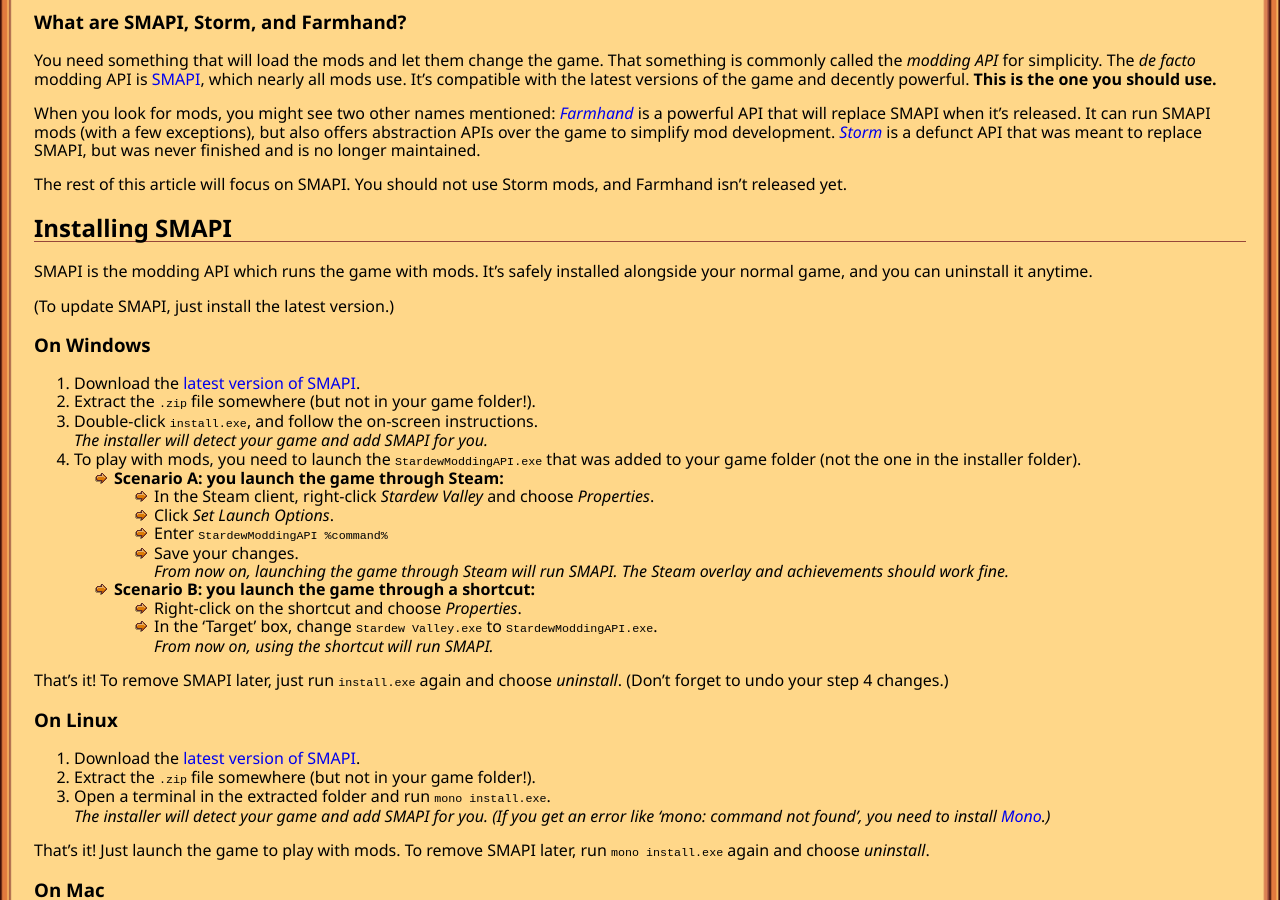
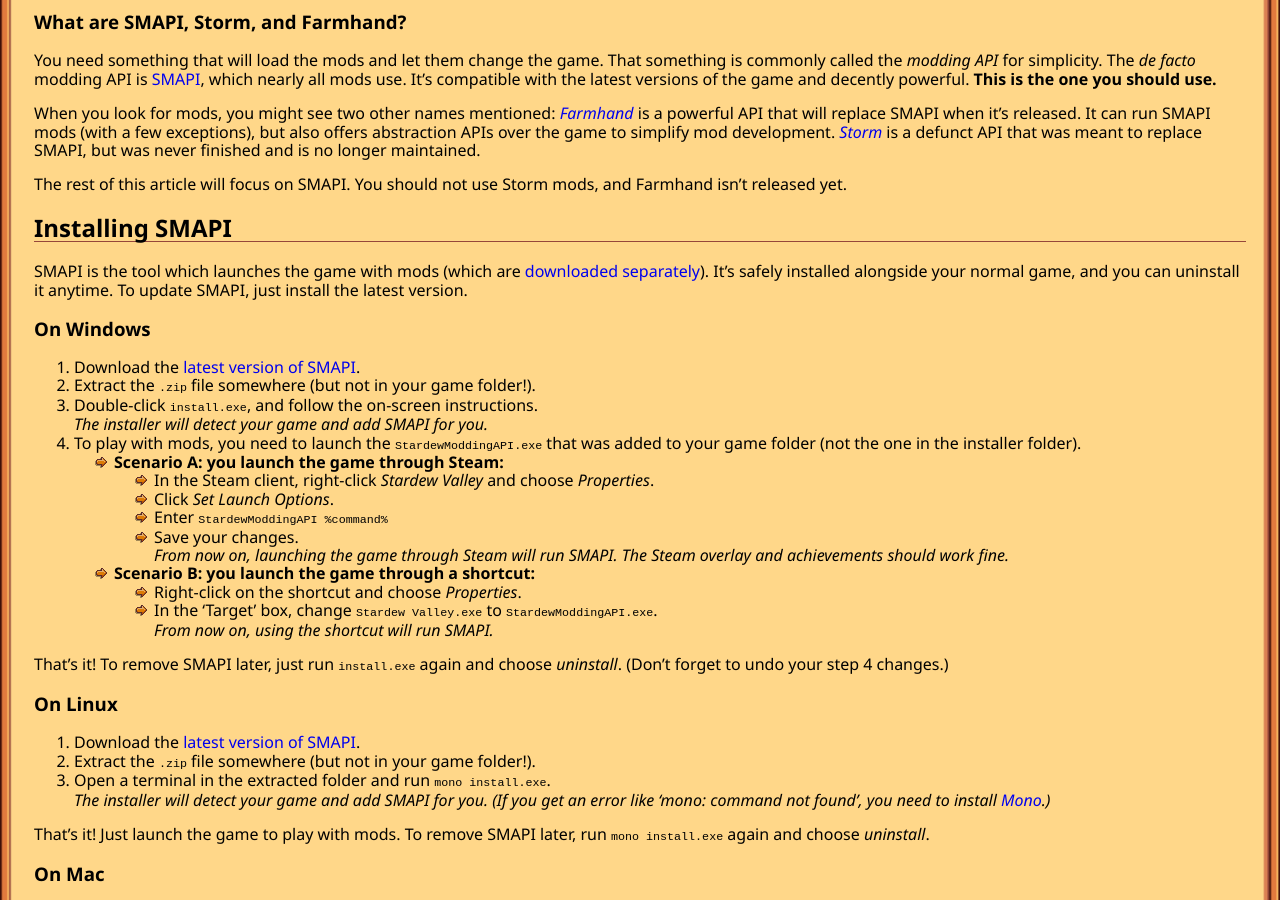
Before and after one commit to Pathoschild/canimod.github.io, a Jekyll site: the page built from guides/using-mods.md, in a window 1280 px wide and 900 px high, scrolled down 953 px. Built offline with Jekyll 4.4.1, drawn with Linux system fonts in a browser that asks for light colours; nearby versions of some CDN libraries.

Commit message:
tweak 'installing SMAPI' intro wording

```diff
--- a/guides/using-mods.md
+++ b/guides/using-mods.md
@@ -44,10 +44,9 @@
 released yet.
 
 ## Installing SMAPI
-SMAPI is the modding API which runs the game with mods. It's safely installed alongside your normal
-game, and you can uninstall it anytime.
-
-(To update SMAPI, just install the latest version.)
+SMAPI is the tool which launches the game with mods (which are [downloaded separately](#using-mods)).
+It's safely installed alongside your normal game, and you can uninstall it anytime. To update SMAPI,
+just install the latest version.
 
 ### On Windows
 1. Download the [latest version of SMAPI](https://github.com/ClxS/SMAPI/releases).
```
